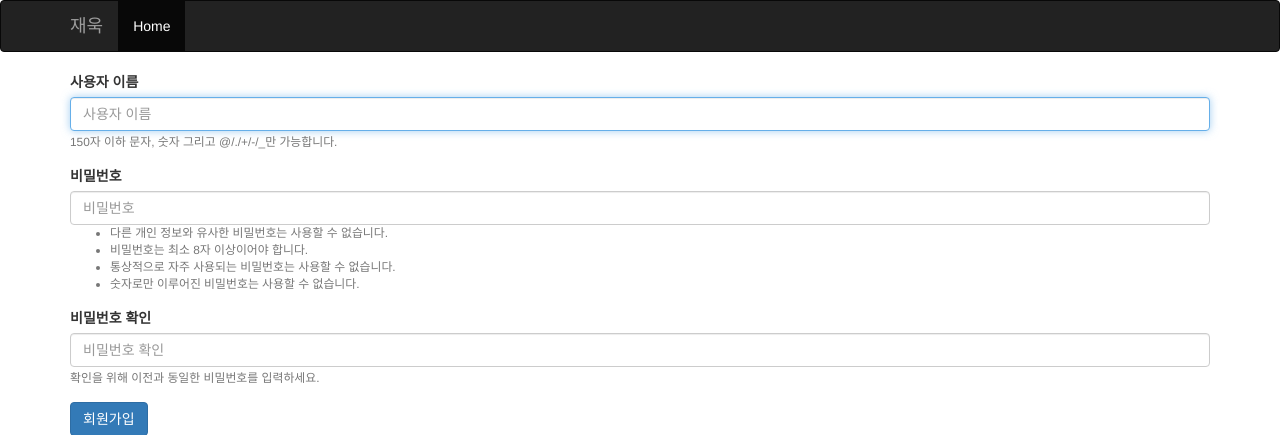
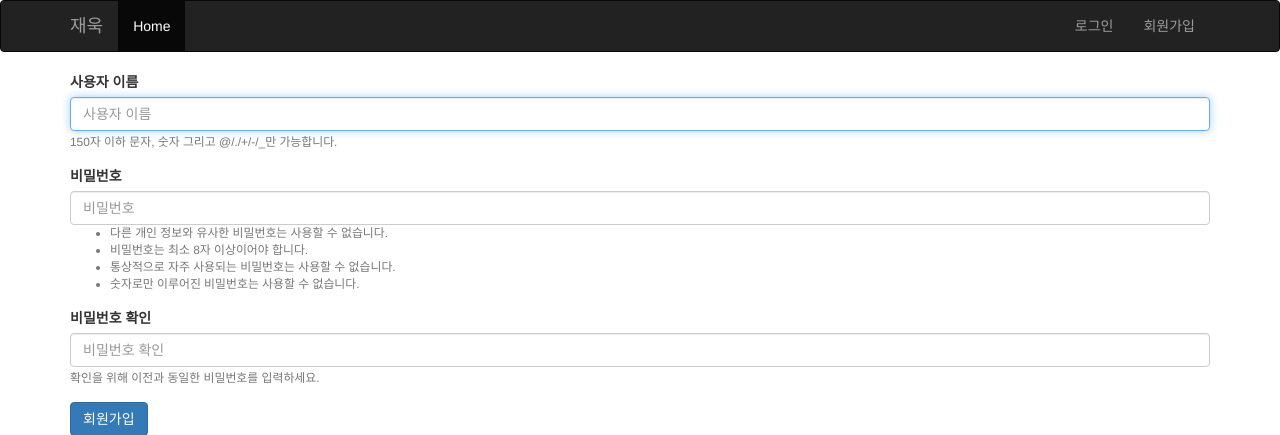
Before and after one commit to jaewook125/frontend, a Django app: page /accounts/signup/ in a window 1280 px wide. Shown: the top 435 px of the page. Run offline with Django 3.2, Linux system fonts and the light colour scheme; some libraries are stand-ins or nearby versions.

Commit message:
상단 navbar에 인증관련 링크 추가

```diff
--- a/askdjango/templates/layout.html
+++ b/askdjango/templates/layout.html
@@ -23,6 +23,15 @@
           <ul class="nav navbar-nav">
             <li class="active"><a href="{% url "blog:index" %}">Home</a></li>
           </ul>
+          <ul class="nav navbar-nav navbar-right">
+            {% if not user.is_authenticated %}
+              <li><a href="{% url "login" %}">로그인</a></li>
+              <li><a href="{% url "signup" %}">회원가입</a></li>
+            {% else %}
+              <li><a href="{% url "profile" %}">프로필</a></li>
+              <li><a href="#">로그아웃</a></li>
+            {% endif %}
+          </ul>
         </div><!--/.nav-collapse -->
       </div>
     </nav>
```
